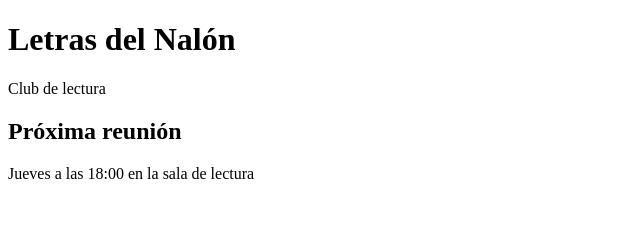
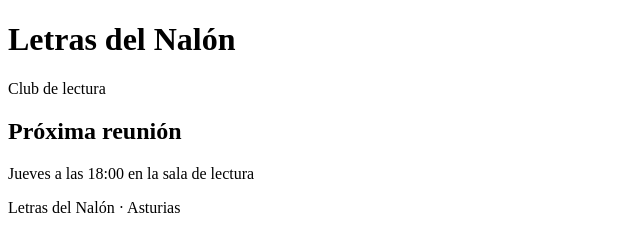
Before and after one commit to carmencostag-collab/club-lectura, a plain HTML site: page index.html in a window 1280 px wide. Shown: the whole page, without its empty margins (0-640 px from the left). Drawn offline with Linux system fonts and the light colour scheme.

Commit message:
Añadir pie
Añadir pie

```diff
--- a/index.html
+++ b/index.html
@@ -13,7 +13,7 @@
  <h2>Próxima reunión</h2>
     <p>Jueves a las 18:00 en la sala de lectura</p>
 
-<!-- pie -->
+ <p>Letras del Nalón · Asturias</p>
 
 </body>
 </html>
```
